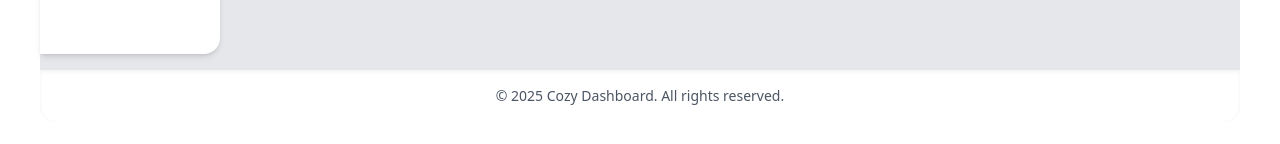
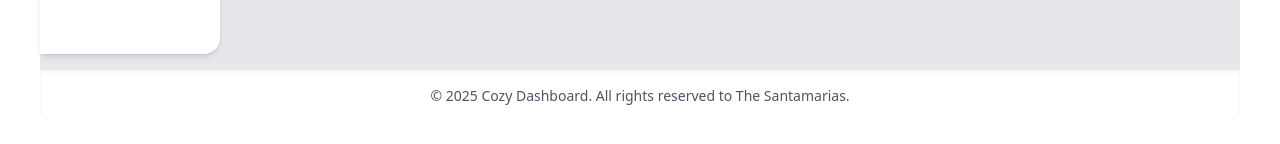
Before and after one commit to SergioSNW/cozy-dashboard, a React (Vite) app: page /dashboard in a window 1280 px wide. Shown: the part 630-774 px from the top of the page. Built offline with nearby package versions, Linux system fonts and the light colour scheme.

Commit message:
final tip

```diff
--- a/src/components/Footer.tsx
+++ b/src/components/Footer.tsx
@@ -1,7 +1,8 @@
 export default function Footer() {
   return (
     <footer className="mt-auto bg-white text-gray-600 py-4 px-8 rounded-b-2xl shadow-inner text-center text-sm">
-      © {new Date().getFullYear()} Cozy Dashboard. All rights reserved.
+      © {new Date().getFullYear()} Cozy Dashboard. All rights reserved to The
+      Santamarias.
     </footer>
   );
 }
```
